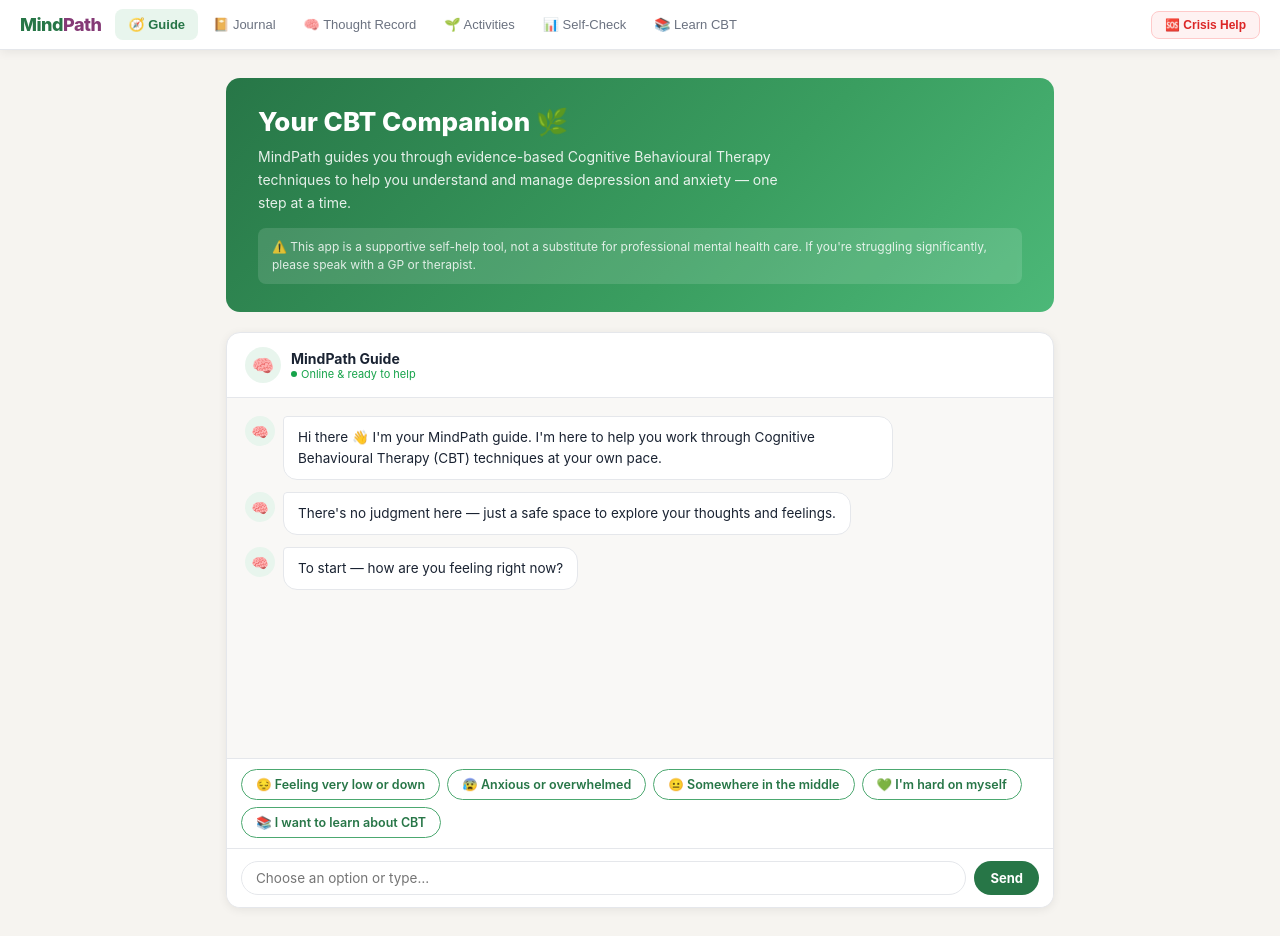
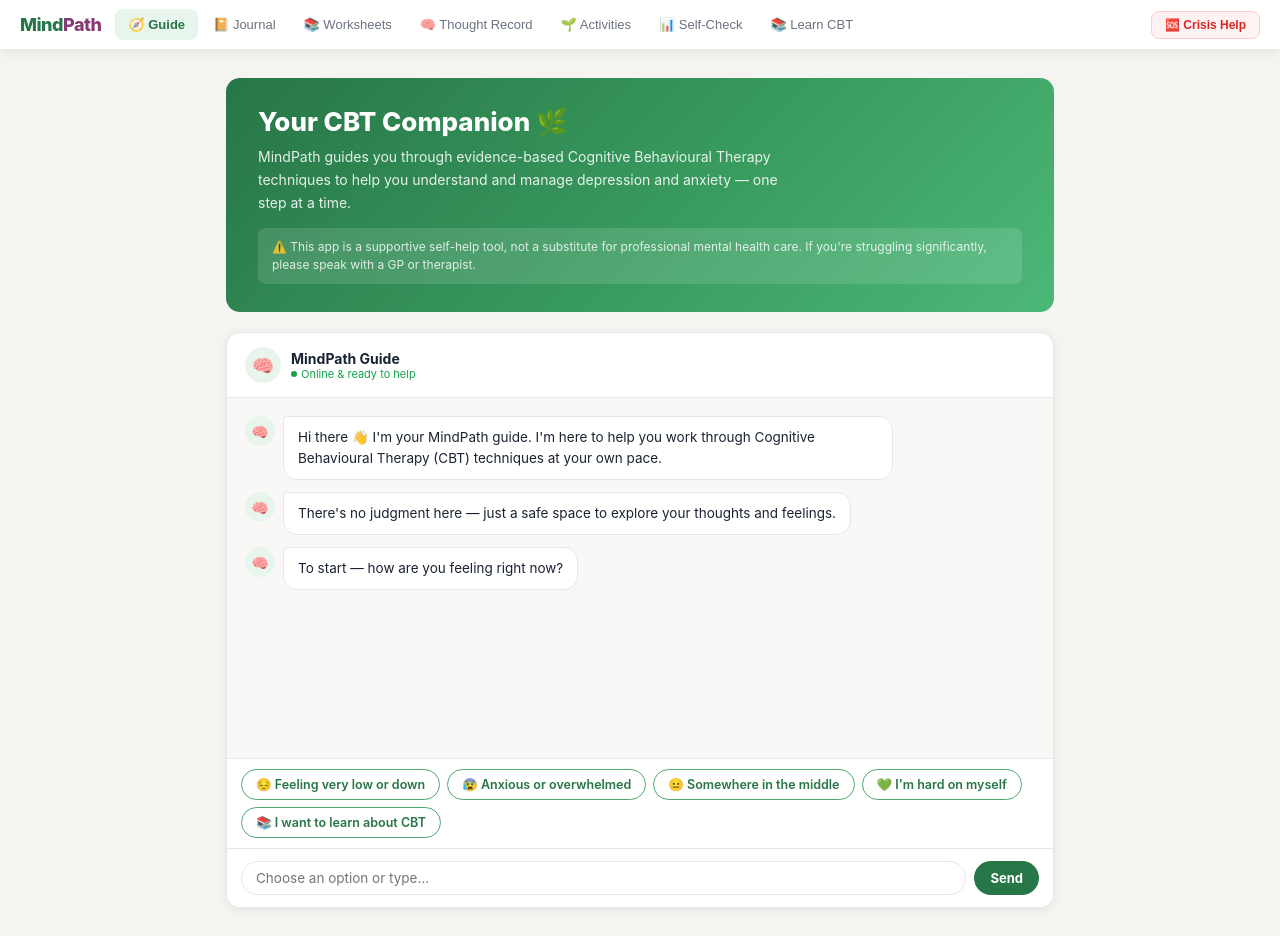
Before and after one commit to mariebelsten-commits/mindpath, a plain HTML site: page index.html in a window 1280 px wide. Drawn offline with Linux system fonts and the light colour scheme.

Commit message:
Update index.html

```diff
--- a/index.html
+++ b/index.html
@@ -237,6 +237,7 @@
   <div class="nav-brand">Mind<span>Path</span></div>
   <button class="nav-btn active" id="nav-guide"   onclick="showSection('guide')">🧭 Guide</button>
   <button class="nav-btn"        id="nav-journal"  onclick="showSection('journal')">📔 Journal</button>
+  <button class="nav-btn"        id="nav-worksheets" onclick="showSection('worksheets')">📚 Worksheets</button>
   <button class="nav-btn"        id="nav-worksheet" onclick="showSection('worksheet')">🧠 Thought Record</button>
   <button class="nav-btn"        id="nav-activity" onclick="showSection('activity')">🌱 Activities</button>
   <button class="nav-btn"        id="nav-assess"   onclick="showSection('assess')">📊 Self-Check</button>
```
